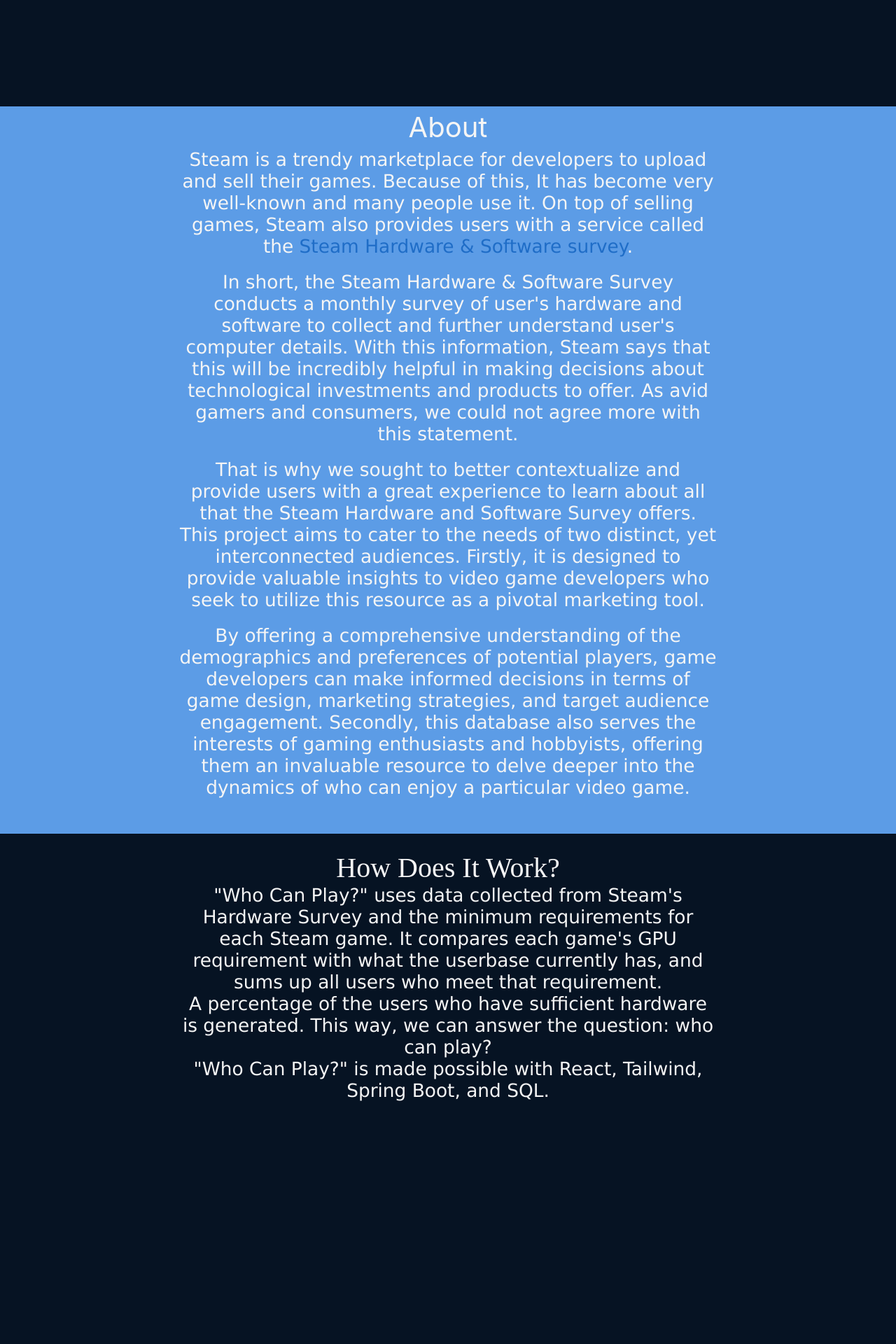
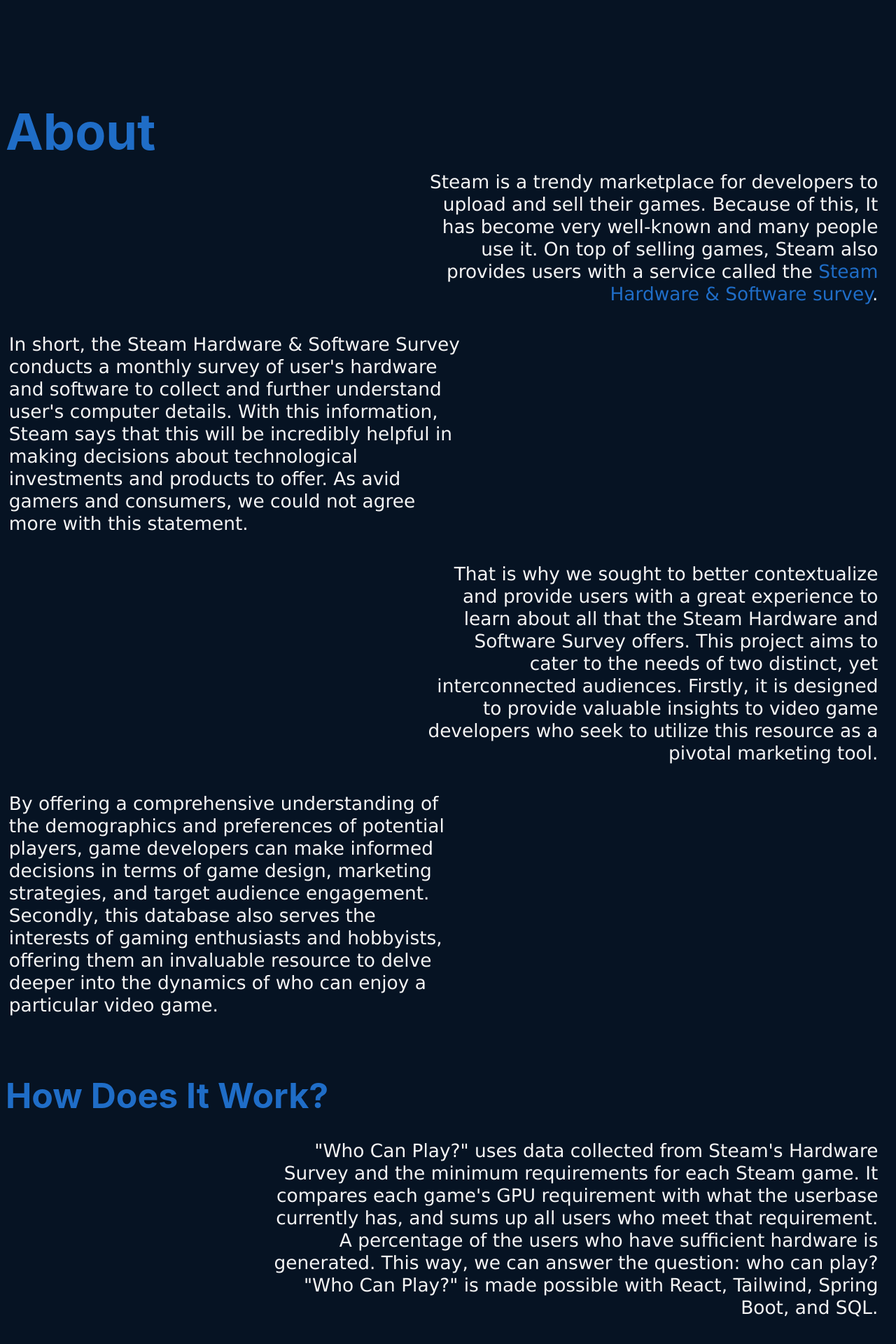
Before and after one commit to christianhelp/whocanplay-frontend, a React (Vite) app: page / in a window 1280 px wide. Shown: the part 694-2614 px from the top of the page at 70% size. Before the commit the page ends 2370 px from the top, so only its background shows below. Built offline with nearby package versions, Linux system fonts and the light colour scheme.

Commit message:
Fixed description

```diff
--- a/src/components/searchBar.jsx
+++ b/src/components/searchBar.jsx
@@ -1,14 +1,15 @@
 import axios from "axios";
 import { useState } from "react";
-
+//Fix the z-index thing
 import { searchMapEmpty, searchParametersEmpty } from "../utils/SearchParameters";
 
 //We need to send in all of our request setters
 export default function SearchBar({setLoading,setSuccess,setSearchResults,setResultsEmptyMessage,setSearchParameters,searchParameters,setPlayabilityFilter,playbilityFilter}){
-    //The use state for search input from the searchbar itself
+
+  //The use state for search input from the searchbar itself
     const[searchInput,setSearchInput] = useState('');
 
-
+    //Handles change of input from searchbar
     const handleInputChange = (e)=>{
         setSearchInput(e.target.value);
     }
@@ -19,32 +20,26 @@ export default function SearchBar({setLoading,setSuccess,setSearchResults,setRes
         e.preventDefault();
         if (searchInput.length<=0 && playbilityFilter.length <=0 && searchParametersEmpty(searchParameters)) return;
 
-        console.log("gameName:",searchInput);
-        //Where all of our search parameters are specified. We need to watch out for the order here and find a fool proof way to handle that
-        //Best I can think of right now is to go through all of them and filter by if they are turned true or not
-
+        //For our search args to be parsed and sent through
         const searchArgs = new Map();
 
-        //NOTE: State seems to be refreshed once we set our results so we want to make sure to check for if our map is defined
         searchParameters.forEach((value,key)=>{
           if (!searchMapEmpty(value)){
             searchArgs.set(key,Array.from(value));
           }
+          //Here we want to clear the values for each of the sets to ensure they are empty
           value.clear();
           searchParameters.set(key,new Set());
         });
-        console.log("After clearing:",searchParameters);
+
+        //Set to ensure that the search parameters are empty
         setSearchParameters(searchParameters);
 
+        const jsonString = JSON.stringify(Object.fromEntries(searchArgs));
 
-
-        console.log("Entries:", encodeURIComponent(searchArgs));
-        const jsonString = JSON.stringify(Object.fromEntries(searchArgs));
-        //Here we want to clear the values
-        console.log("playability filter:",playbilityFilter);
         setLoading(true);
         axios.get("http://localhost:8080/search",{
-          //Something weird with CORS was going on here, but Stringifying it fixed it...idk
+          //Because maps are basically useless in JS, we have to go through this encodedURI part to make it work
           params:{
             "filterArgs": encodeURIComponent(jsonString),
             "gameName": searchInput,
@@ -86,7 +81,6 @@ export default function SearchBar({setLoading,setSuccess,setSearchResults,setRes
       <label htmlFor="default-search" className="mb-2 text-sm font-medium text-gray-900 sr-only dark:text-white">
         Search
       </label>
-      {/* Container to hold the whole thing */}
       <div className="relative">
         <div className="absolute inset-y-0 start-0 flex items-center ps-3 pointer-events-none">
           {/* This is for the little search icon */}
--- a/src/pages/GameInfo.jsx
+++ b/src/pages/GameInfo.jsx
@@ -13,9 +13,10 @@ export default function GameInfo(){
             // Handles if someone attempts to go directly to the route
             Game ?
             <div className=' pl-24 flex flex-col items-center justify-center'>
-                <h1 className='text-6xl pt-8 pb-2'>{Game.gameName}</h1>
+                <h1 className='text-6xl pt-8 pb-8'>{Game.gameName}</h1>
+                <p className='text-6xl border-b-purple-400 border-b-8'>{Game.gamePercent}% Can Play!</p>
+
                 <div className='flex  items-center justify-center pt-12 pr-8'>
-                    {/* This really needs to be fixed to the left side */}
                     <div className='flex pr-7'>
                         <Link to="/explore" className=" group text-white bg-blue-700 hover:bg-blue-800 focus:ring-4 focus:outline-none focus:ring-blue-300 font-medium rounded-lg text-sm px-5 py-4 text-center inline-flex items-center dark:bg-blue-600 dark:hover:bg-blue-700 dark:focus:ring-blue-800">
                             <svg className=" -scale-x-100 pl-4 transition ease-in-out delay-100 group-hover:-translate-x-4 w-8 h-6 ml-2" aria-hidden="true" xmlns="http://www.w3.org/2000/svg" fill="none" viewBox="0 0 14 10">
@@ -24,25 +25,19 @@ export default function GameInfo(){
                         Explore
                         </Link>
                     </div>
-                    <div className='flex flex-col pr-8 pb-4 justify-center items-center'>
-                        <div className='pb-48'>
-                            <p className='text-6xl'>{Game.gamePercent}% Can Play!</p>
-                        </div>
+
+                    <div className='flex bg-slate-400 h-auto border-purple-400 border-2 rounded-lg flex-col  justify-center items-center'>
+                        <img className=' max-w-xs' src={Game.imageURL} alt="" />
+                        <b className="text-2xl">About:</b>
+                        <p className="mb-3  max-w-sm font-normal dark:text-gray-200"> {Game.gameDescription}</p>
                         <div className='pb-6'>
                             <b className='text-3xl'>Minimum Graphics:</b>
                             <p className=" font-normal text-gray-700 dark:text-gray-200"> {Game.gameGraphics}</p>
                         </div>
-
                         <div className='pb-6'>
                             <b className='text-3xl'>Minimum Processor:</b>
                             <p className="font-normal text-gray-700 dark:text-gray-200"> {Game.gameProcessor}</p>
                         </div>
-                    </div>
-
-                    <div className='flex flex-col pl-40 justify-center items-center'>
-                        <img className=' max-w-xs' src={Game.imageURL} alt="" />
-                        <b className="text-2xl">About:</b>
-                        <p className="mb-3  max-w-sm font-normal text-gray-700 dark:text-gray-200"> {Game.gameDescription}</p>
                     </div>
                 </div>
             </div>
--- a/src/pages/HomePage.jsx
+++ b/src/pages/HomePage.jsx
@@ -40,7 +40,6 @@ export default function HomePage(){
                     <h1><span ref={el}></span></h1>
                     <FaSteamSymbol/>
                 </div>
-
                 <nav className="navbuttons">
                     <ul className="navs">
                         <li className="hover:cursor-pointer"><ScrollLink to="about" smooth={true} duration={500} spy={true} offset={-50} className="scroll-link">About</ScrollLink></li>
@@ -54,43 +53,62 @@ export default function HomePage(){
                     </ul>
                 </nav>
                 <div name="about" className="about" id="about_id">
-                    <h1>
+                    <h1 className="pl-2 pb-5 text-7xl font-bold" align='left'>
                         About
                     </h1>
-                    <div className="description">
-                    <p className="pb-5">
+                    <div className="description w-full text-2xl">
+                        <div className="space-y-10">
+
+                            <div className="pl-[48%] flex justify-end">
+                                <p align='right'>
                                     Steam is a trendy marketplace for developers to upload and sell their games.
                                     Because of this, It has become very well-known and many people use it. On top of
                                     selling games, Steam also provides users with a service called the
                                     <a style={{color:"#1f6dc7"}}href="https://store.steampowered.com/hwsurvey/Steam-Hardware-Software-Survey-Welcome-to-Steam"> Steam Hardware & Software survey</a>.
                                 </p>
-                    <p className="pb-5">
+                            </div>
+
+                            <div className="pr-[48%] flex justify-end">
+                                <p align='left'>
                                     In short, the Steam Hardware & Software Survey conducts a monthly survey of user's hardware and software to collect and further understand user's computer details.
                                     With this information, Steam says that this will be incredibly helpful in making decisions about technological investments and products to offer.
                                     As avid gamers and consumers, we could not agree more with this statement.
                                 </p>
-                    <p className="pb-5">
+                            </div>
+
+                            <div className="pl-[48%] flex justify-end">
+                                <p align='right'>
                                     That is why we sought to better contextualize and provide users with a great experience
                                     to learn about all that the Steam Hardware and Software Survey offers.
                                     This project aims to cater to the needs of two distinct, yet interconnected audiences.
                                     Firstly, it is designed to provide valuable insights to video game developers who seek to
                                     utilize this resource as a pivotal marketing tool.
                                 </p>
-                    <p>
+                            </div>
+
+                            <div className="pr-[48%] flex justify-end">
+                                <p align='left'>
                                     By offering a comprehensive understanding of the demographics and
                                     preferences of potential players, game developers can make informed decisions in terms of game
                                     design, marketing strategies, and target audience engagement. Secondly, this database also serves the
                                     interests of gaming enthusiasts and hobbyists, offering them an invaluable resource to delve deeper into
-                        the dynamics of who can enjoy a particular video game.</p>
+                                    the dynamics of who can enjoy a particular video game.
+                                </p>
+                            </div>
+
                         </div>
                     </div>
-                <div name="how" className="how">
-                    <h1>How Does It Work?</h1>
+                </div>
+                <div className="how pl-2 pr-[2%]">
+                    <h1 className='font-bold' align='left'>How Does It Work?</h1>
+                    <div className='flex flex-col justify-end'>
+                        <div className='pl-[30%] text-2xl' align='right'>
                             <p>"Who Can Play?" uses data collected from Steam's Hardware Survey and the minimum requirements for each Steam game. It compares each game's GPU requirement with what the userbase currently has, and sums up all users who meet that requirement. </p>
                             <p>A percentage of the users who have sufficient hardware is generated. This way, we can answer the question: who can play?</p>
+                            <p>"Who Can Play?" is made possible with React, Tailwind, Spring Boot, and SQL.</p>
+                        </div>
+                    </div>
 
-
-                    <p>"Who Can Play?" is made possible with React, Tailwind, Spring Boot, and SQL.</p>
                 </div>
             </div>
         </div>
--- a/src/styles/HomePage.css
+++ b/src/styles/HomePage.css
@@ -80,29 +80,23 @@
     font-size: 24px;
 }
 
-
-
 .about{
     display: flex;
     color:whitesmoke;
-    background-color: #5c9ce6;
     flex-direction: column;
     padding-bottom: 4%;
 }
 
 .about h1 {
-    font-size: 40px;
+
+    color:#1f6dc7;
 }
-
 
 .description{
     display: flex;
-    flex-direction: column;
-    font: 24px bold;
-    justify-content: center;
-    align-items: center;
-    padding-left: 20%;
-    padding-right: 20%;
+    font: bold;
+    padding-right: 2%;
+    padding-left: 1%;
 }
 
 .description p {
@@ -114,17 +108,17 @@
 .how{
     display: flex;
     flex-direction: column;
-    font: 24px bold;
-    justify-content: center;
-    align-items: center;
-    padding-left: 20%;
-    padding-right: 20%;
+    font: bold;
     padding-top: 2%;
     padding-bottom: 8%;
     color: whitesmoke;
 }
+
 .how h1{
-    font-size: 40px;
+    justify-content: left;
+    font-size: 50px;
+    padding-bottom: 2%;
+    color: #1f6dc7;
 }
 
 .how p {
```
Lines whose indentation alone changed are shown as unchanged.
